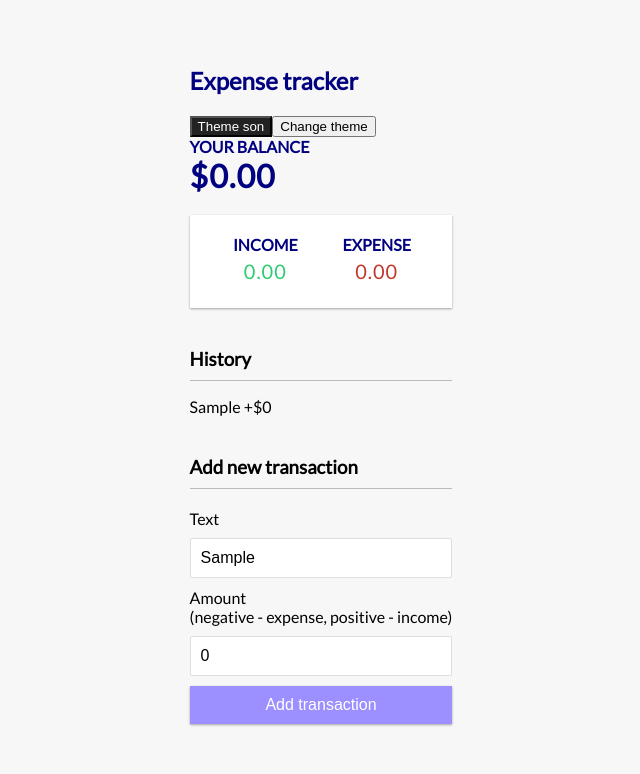
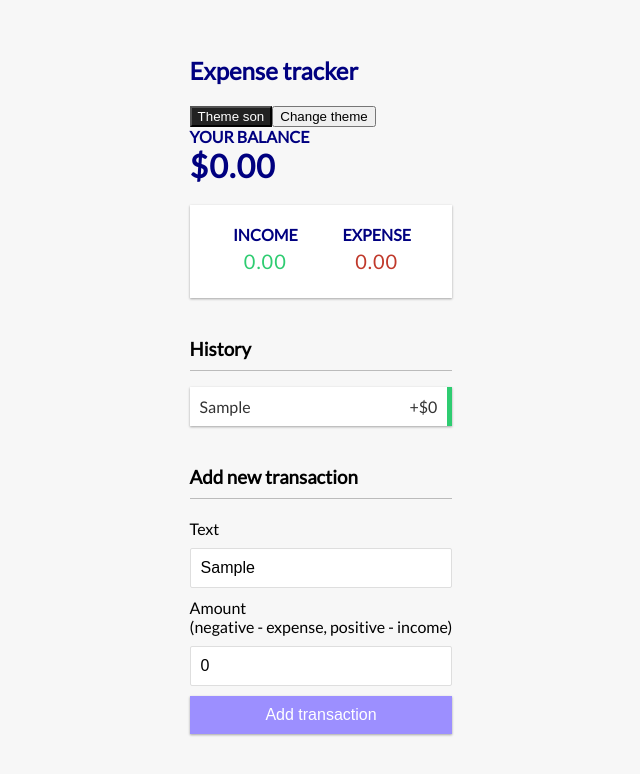
Before and after one commit to mvsant/expense-track-mern, a React (Create React App) app: page / in a window 1280 px wide. Both pictures are taken after typing "Sample" into the empty fields and a click on the button "Add transaction". Shown: the top 774 px of the page, without its empty margins (319-959 px from the left). Built offline with nearby package versions, Linux system fonts and the light colour scheme.

Commit message:
Ajustada relação de estilos entre Transaction e TransactionList.

```diff
--- a/src/components/Transaction/index.js
+++ b/src/components/Transaction/index.js
@@ -1,15 +1,21 @@
 import React, { useContext } from "react";
-import {deleteButton, deleteButtonHover} from './theme';
+import {deleteButton, deleteButtonHover,listItem, borderPositive, borderNegative} from './theme';
 import { GlobalContext } from "../../context/GlobalState";
 import {textColor,cTheme, useHover} from '../../context/GlobalTheme';
 
 const Transaction = ({ transaction }) => {
   const { deleteTransaction, theme } = useContext(GlobalContext);
   const [hoverRef, isHovered] = useHover();
+
   const sign = transaction.amount < 0 ? "-" : "+";
 
+  function handleMarker(sign) {
+    return sign === '-' ? borderNegative:borderPositive
+  }
+
   return (
-    <li className={transaction.amount < 0 ? "minus" : "plus"}>
+    <li className={transaction.amount < 0 ? "minus" : "plus"}
+    style={Object.assign({},cTheme(theme,listItem),handleMarker(sign))}>
       {transaction.text}{" "}
       <span>
         {sign}${Math.abs(transaction.amount)}
--- a/src/components/Transaction/theme.js
+++ b/src/components/Transaction/theme.js
@@ -1,3 +1,33 @@
+const styledListItem = {
+    backgroundColor: '#fff',
+    boxShadow: 'var(--box-shadow)',
+    color: '#333',
+    display: 'flex',
+    justifyContent: 'space-between',
+    position: 'relative',
+    padding: '10px',
+    margin: '10px 0',
+}
+
+export const borderPositive = {
+    borderRight: '5px solid #2ecc71',
+}
+export const borderNegative = {
+    borderRight: '5px solid #c0392b',
+}
+
+export const listItem = {
+    light: {
+        ...styledListItem,
+    },
+    dark: {
+        ...styledListItem,
+        backgroundColor: '#333',
+        color: '#fff',
+        filter: 'brightness(135%)',
+    }
+}
+
 const styledDeleteButton = {
         cursor: 'pointer',
         backgroundColor: '#e74c3c',
--- a/src/components/TransactionList/theme.js
+++ b/src/components/TransactionList/theme.js
@@ -3,32 +3,3 @@ export const list = {
     padding: 0,
     marginBottom: '40px',
 }
-
-const styledListItem = {
-    backgroundColor: '#fff',
-    boxShadow: 'var(--box-shadow)',
-    color: '#333',
-    display: 'flex',
-    justifyContent: 'space-between',
-    position: 'relative',
-    padding: '10px',
-    margin: '10px 0',
-}
-
-export const aaa = {
-    light: {
-
-    },
-    dark: {
-
-    }
-}
-
-export const listItem = {
-    light: {
-
-    },
-    dark: {
-
-    }
-}
```
